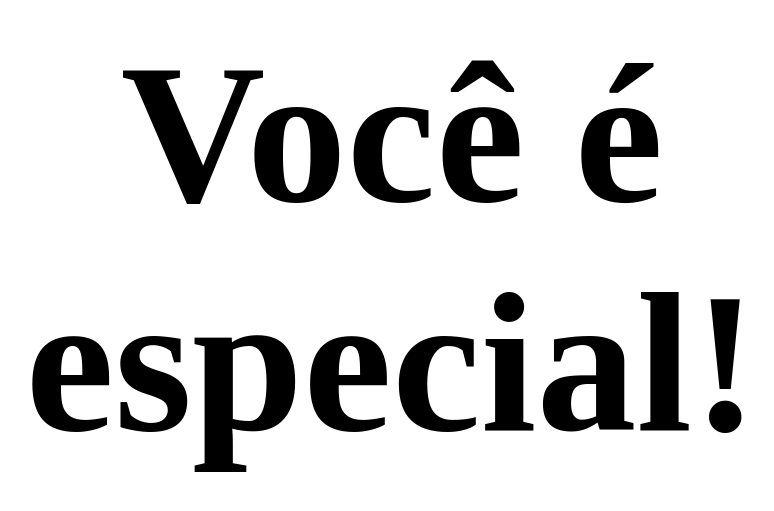
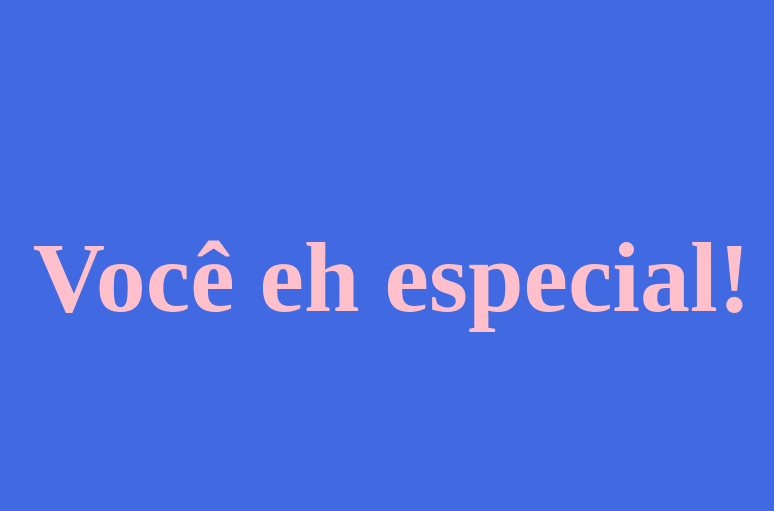
Before and after one commit to J-carvalho17/voce-eh-especial, a website: page index.html in a window 1280 px wide. Shown: the part 123-634 px from the top of the page, without its empty margins (248-1022 px from the left). Drawn offline with Linux system fonts and the light colour scheme.

Commit message:
Update index.html

```diff
--- a/index.html
+++ b/index.html
@@ -2,20 +2,27 @@
 <html lang="pt-BR">
 <head>
   <meta charset="UTF-8" />
-  <title>Você é especial</title>
+  <title>Você eh especial</title>
   <style>
-    div {
+    body {
+        background-color: royalblue;
         display: flex;
+        justify-content: center;
+        align-items: center;
+        height: 100vh;
+        margin: 0;
+    }
+
+    h1 {
+        font-size: 100px;
+        color: pink;
         text-align: center;
-        justify-content: center;
-        font-size: 100px;
     }
   </style>
 </head>
 <body>
     <div>
-        <h1>Você é especial!</h1>
+        <h1>Você eh especial!</h1>
     </div>
-
 </body>
 </html>
```
